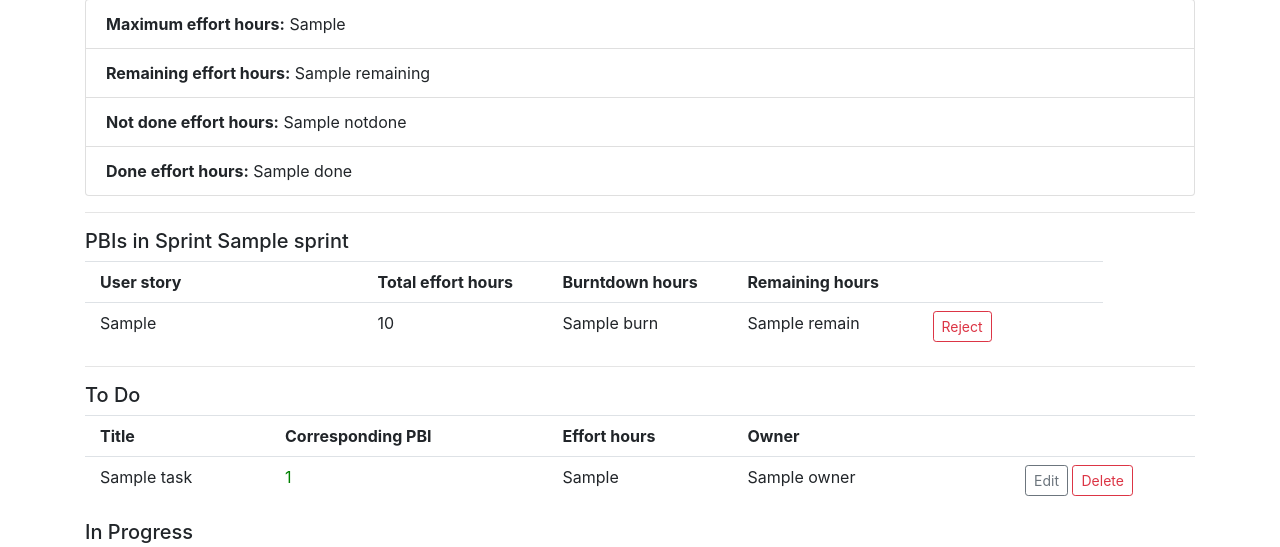
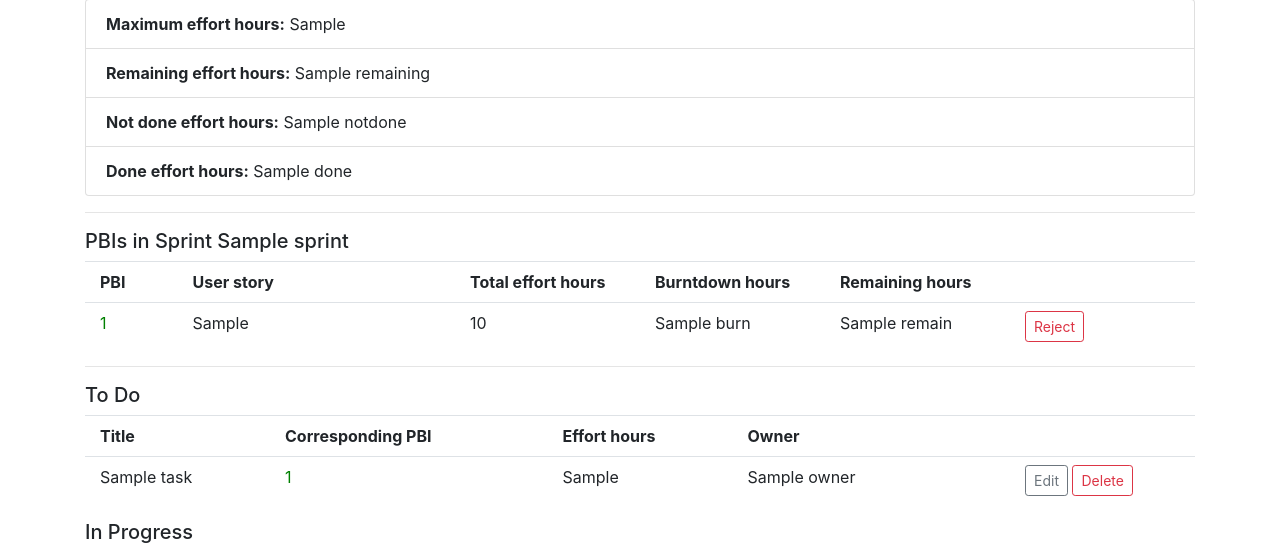
Before and after one commit to andythsu/COMP3297, a Django app: template wolfpack/templates/SprintBacklogDetail.html in a window 1280 px wide. Shown: the part 255-802 px from the top of the page. Run offline with Django 3.2, Linux system fonts and the light colour scheme; the template is opened without the code that fills it: most values are stand-ins (such as "Sample title", 1, 10 or a date in 2020); some libraries are stand-ins or nearby versions.

Commit message:
Fixed some bugs

```diff
--- a/wolfpack/templates/SprintBacklogDetail.html
+++ b/wolfpack/templates/SprintBacklogDetail.html
@@ -34,9 +34,9 @@
 {% else %}
 <div class="col-12 container">
 	<ul class="list-unstyled row">
-<!--		<li class="list-item col-1 border-top py-2">-->
-<!--            <b>PBI</b>-->
-<!--        </li>-->
+		<li class="list-item col-1 border-top py-2">
+            <b>PBI</b>
+        </li>
 		<li class="list-item col-3 border-top py-2">
             <b>User story</b>
         </li>
@@ -52,9 +52,9 @@
 		<li class="list-item col-2 border-top py-2">
         </li>
 		{% for pbi in pbis %}
-<!--		<li class="list-item col-1 border-top py-2">-->
-<!--            <a href="{% url 'wolfpack:detail' pro.id pbi.pbi.id %}">{{pbi.pbi.id}}</a>-->
-<!--        </li>-->
+		<li class="list-item col-1 border-top py-2">
+            <a href="{% url 'wolfpack:detail' pro.id pbi.pbi.id %}">{{pbi.pbi.id}}</a>
+        </li>
 		<li class="list-item col-3 border-top py-2">
             {{pbi.pbi.userStory}}
         </li>
```
